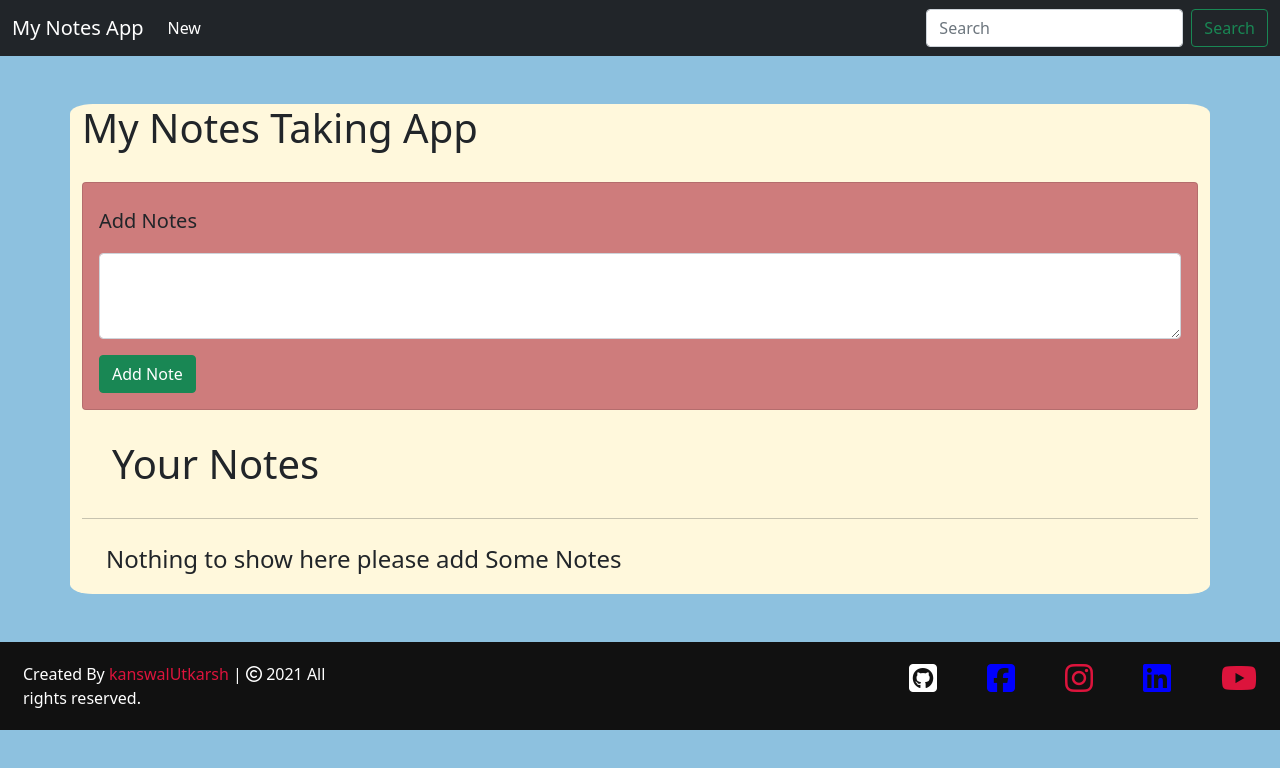
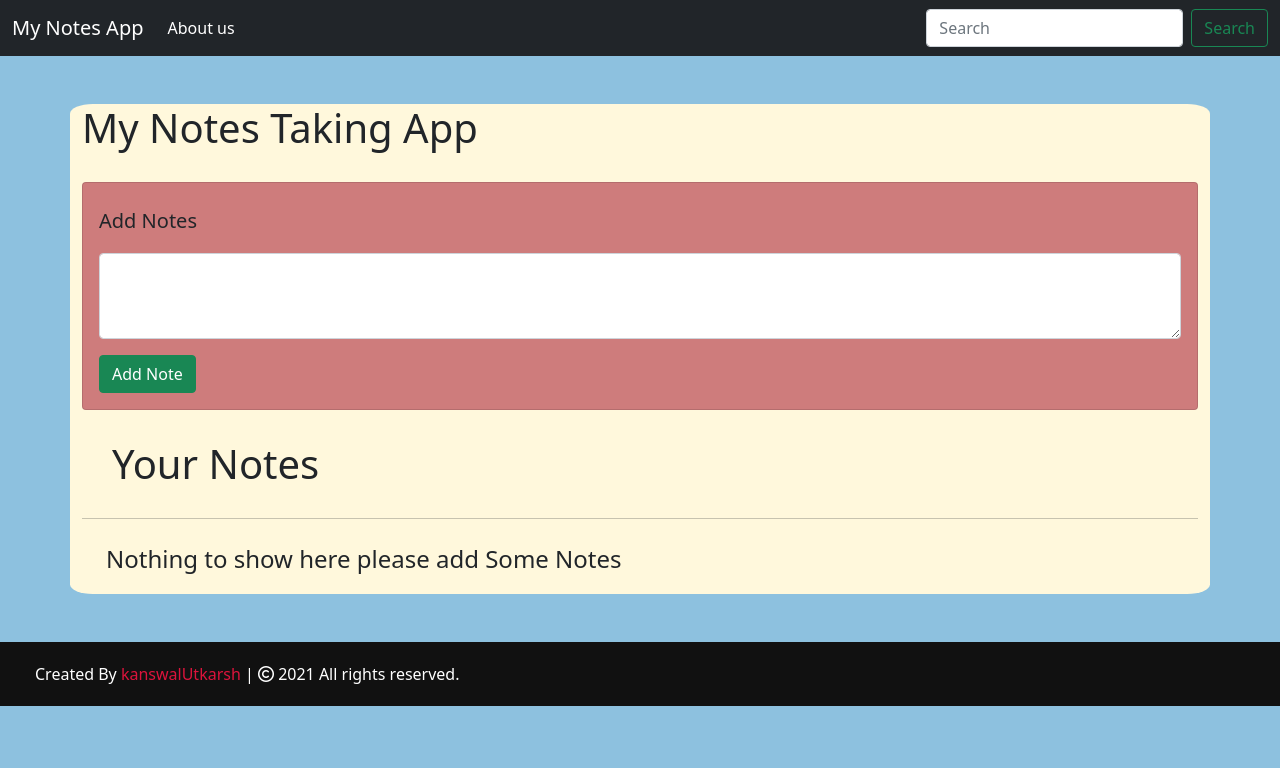
Before and after one commit to utkarshkanswal/Notes-Taking-App, a plain HTML site: page docs/index.html in a window 1280 px wide. Drawn offline with nearby package versions, Linux system fonts and the light colour scheme.

Commit message:
Corrected footer for mobile view

```diff
--- a/docs/index.html
+++ b/docs/index.html
@@ -23,7 +23,8 @@
             <div class="collapse navbar-collapse" id="navbarSupportedContent">
                 <ul class="navbar-nav me-auto mb-2 mb-lg-0">
                     <li class="nav-item">
-                        <a class="nav-link active" aria-current="page" href="#">New</a>
+                        <a class="nav-link active" aria-current="page"
+                            href="https://utkarshkanswal.github.io/My-Portfolio/">About us</a>
                     </li>
                     <!-- <li class="nav-item">
                         <a class="nav-link" href="#">Link</a>
@@ -70,24 +71,9 @@
         <div id="notes" class="row container-fluid"></div>
     </div>
     <footer>
-        <span>Created By <a href="#">kanswalUtkarsh</a> | <span class="far fa-copyright"></span> 2021 All rights
-            reserved.</span>
-        <div class="icon">
-            <a href="https://github.com/utkarshkanswal">
-                <div class="Github"><i class="fab fa-github-square fa-2x"></i></div>
-            </a>
-            <a href="https://www.facebook.com/utkarshkanswal.5/">
-                <div class="Facebook"> <i class="fab fa-facebook-square fa-2x"></i></div>
-            </a>
-            <a href="https://www.instagram.com/kanswal__utkarsh/">
-                <div class="Instagram"><i class="fab fa-instagram fa-2x"></i></div>
-            </a>
-            <a href="https://www.linkedin.com/in/utkarsh-kumar-7b0195189/">
-                <div class="Linkedin"><i class="fab fa-linkedin fa-2x"></i> </div>
-            </a>
-            <a href="https://www.youtube.com/user/utkarsh965">
-                <div class="Youtube"><i class="fab fa-youtube fa-2x"></i></div>
-            </a>
+        <div class="container-fluid">
+            <span>Created By <a href="#">kanswalUtkarsh</a> | <span class="far fa-copyright"></span> 2021 All rights
+                reserved.</span>
         </div>
     </footer>
 
```
